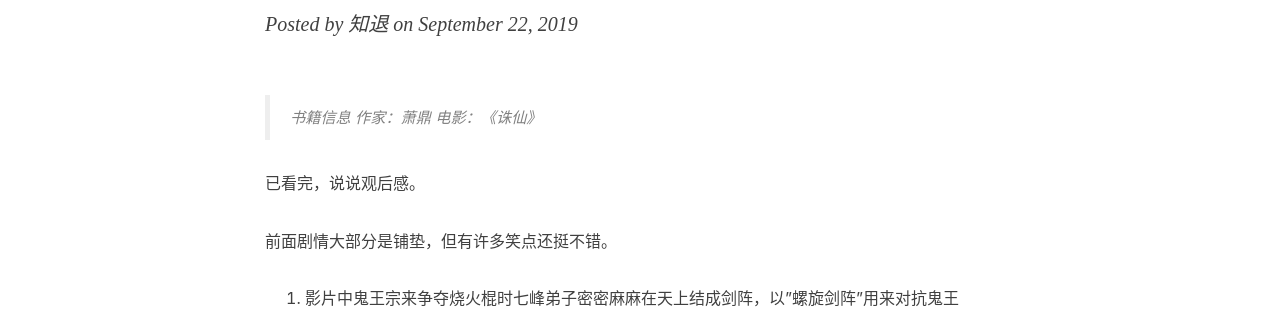
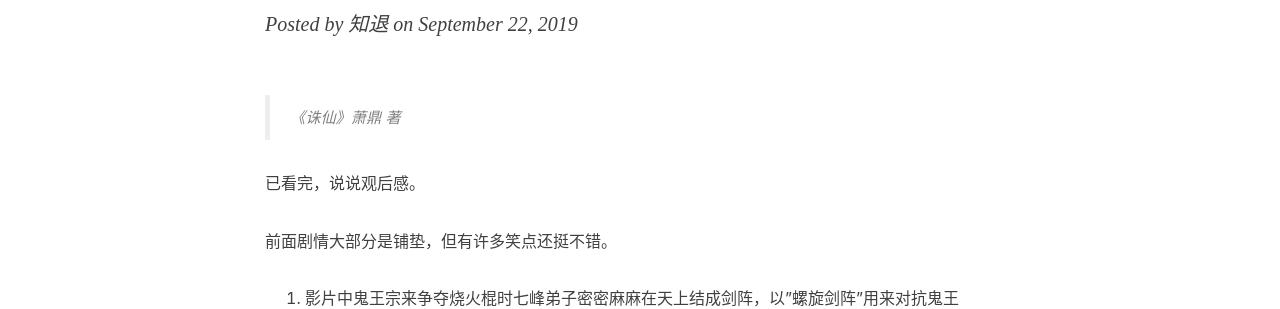
Before and after one commit to kent666a/qiyureading, a Jekyll site: the page built from _posts/movie/2019-09-22-zx.md, in a window 1280 px wide. Shown: the part 258-567 px from the top of the page. Built offline with Jekyll 4.4.1, drawn with Linux system fonts in a browser that asks for light colours; nearby versions of some CDN libraries; comment, search, counter and statistics services are not loaded.

Commit message:
修改信息

```diff
--- a/_posts/movie/2019-09-22-zx.md
+++ b/_posts/movie/2019-09-22-zx.md
@@ -9,7 +9,7 @@
   - 诛仙
 ---
 
-> 书籍信息  作家：萧鼎  电影：《诛仙》
+> 《诛仙》萧鼎 著
 
 已看完，说说观后感。
 
```
